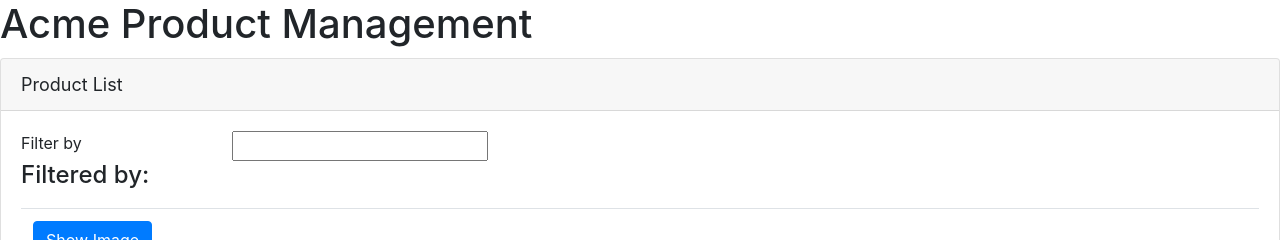
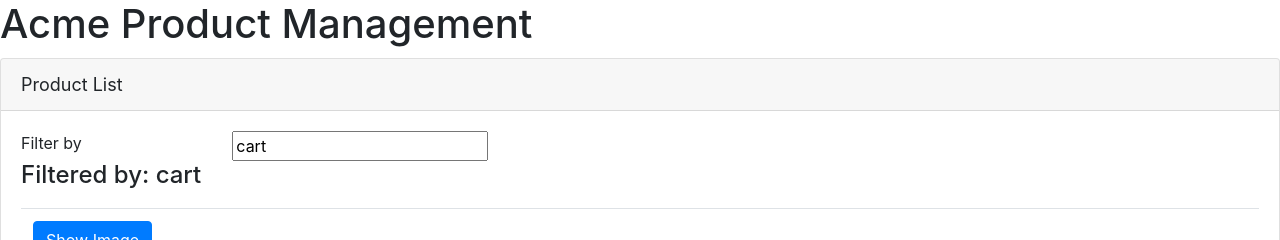
Before and after one commit to m0nq/acme-product-manager, an Angular app: page / in a window 1280 px wide. Shown: the top 240 px of the page. Built offline with nearby package versions, Linux system fonts and the light colour scheme.

Commit message:
Wired through 2 way data binding between component and template

```diff
--- a/src/app/app.module.ts
+++ b/src/app/app.module.ts
@@ -3,6 +3,7 @@
 
 import { AppComponent } from './app.component';
 import { ProductListComponent } from './product-list/product-list.component';
+import { FormsModule } from '@angular/forms';
 
 @NgModule({
   declarations: [
@@ -10,7 +11,8 @@
     ProductListComponent
   ],
   imports: [
-    BrowserModule
+    BrowserModule,
+    FormsModule
   ],
   bootstrap: [AppComponent]
 })
--- a/src/app/product-list/product-list.component.html
+++ b/src/app/product-list/product-list.component.html
@@ -4,12 +4,12 @@
     <div class="row">
       <div class="col-md-2">Filter by</div>
       <div class="col-md-4">
-        <input type="text">
+        <input type="text" [(ngModel)]="listFilter">
       </div>
     </div>
     <div class="row">
       <div class="col-md-6">
-        <h4>Filtered by: </h4>
+        <h4>Filtered by: {{listFilter}}</h4>
       </div>
     </div>
 
--- a/src/app/product-list/product-list.component.ts
+++ b/src/app/product-list/product-list.component.ts
@@ -10,6 +10,7 @@
   pageTitle: string = 'Product List';
   imageWidth: number = 50;
   imageMargin: number = 2;
+  listFilter: string = 'cart';
   products: any[] = [
     {
       productId: 1,
```
